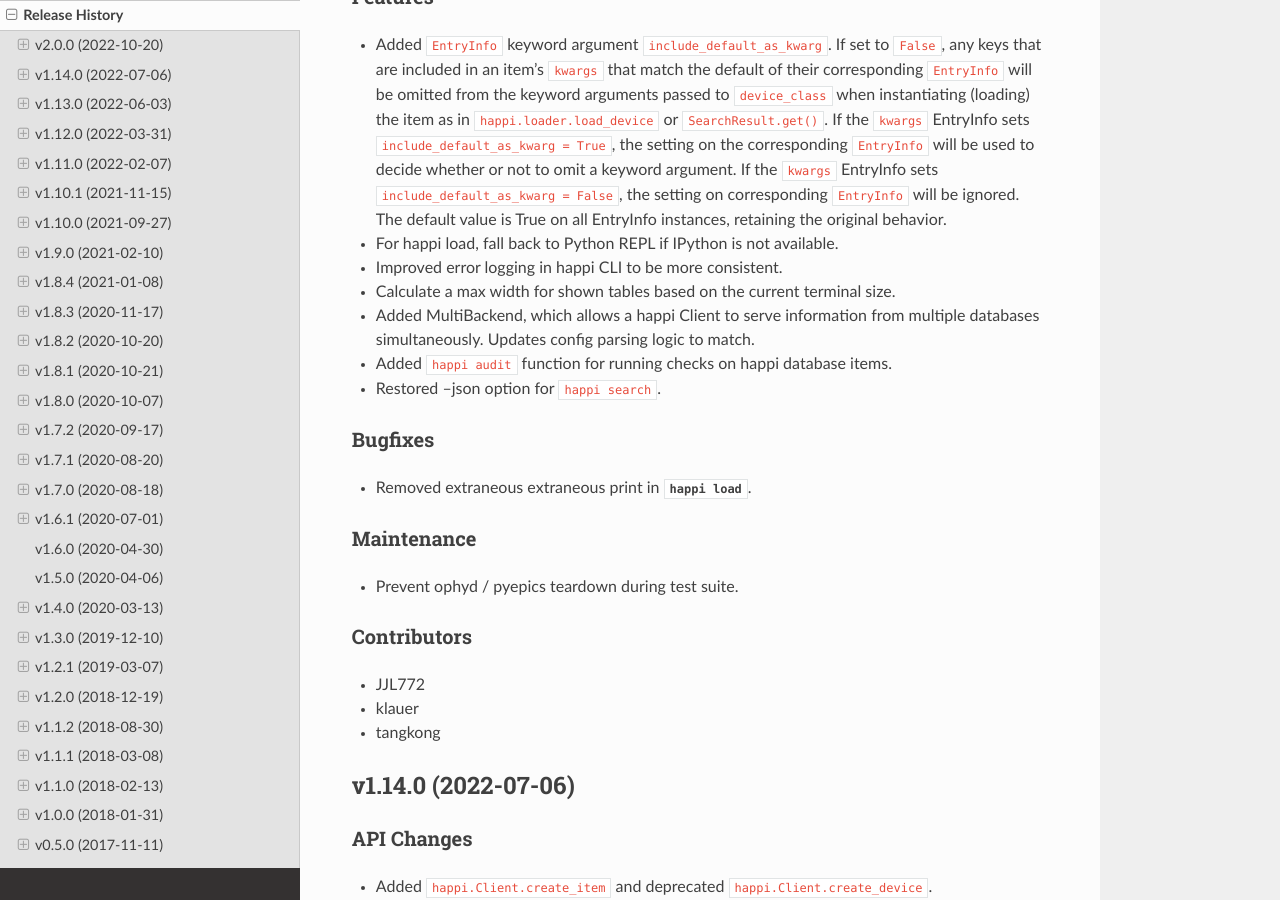
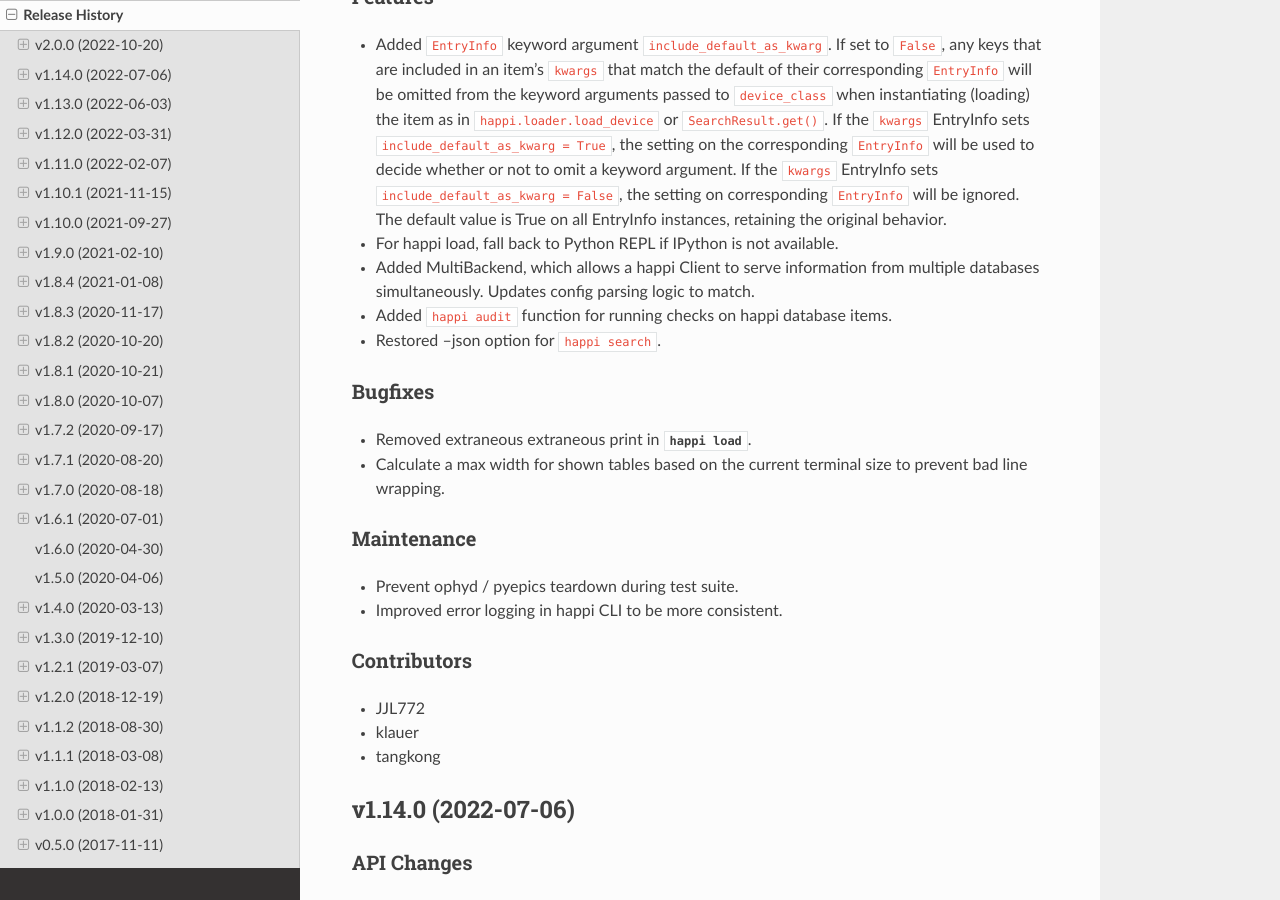
Before and after one commit to pcdshub/happi, a Sphinx documentation site: the page built from docs/source/releases.rst, in a window 1280 px wide and 900 px high, scrolled down 518 px. Built offline with Sphinx 7.4.7 and the Read the Docs theme 2.0.0, drawn with Linux system fonts in a browser that asks for light colours; some of the changed lines change nothing that is shown.

Commit message:
DOC: more categorization nitpicking

```diff
--- a/docs/source/releases.rst
+++ b/docs/source/releases.rst
@@ -30,8 +30,6 @@ Features
   the setting on corresponding ``EntryInfo`` will be ignored.
   The default value is True on all EntryInfo instances, retaining the original behavior.
 - For happi load, fall back to Python REPL if IPython is not available.
-- Improved error logging in happi CLI to be more consistent.
-- Calculate a max width for shown tables based on the current terminal size.
 - Added MultiBackend, which allows a happi Client to serve information
   from multiple databases simultaneously.  Updates config parsing logic
   to match.
@@ -41,10 +39,13 @@ Features
 Bugfixes
 --------
 - Removed extraneous extraneous print in `happi load`.
+- Calculate a max width for shown tables based on the current terminal size
+  to prevent bad line wrapping.
 
 Maintenance
 -----------
 - Prevent ophyd / pyepics teardown during test suite.
+- Improved error logging in happi CLI to be more consistent.
 
 Contributors
 ------------
```
